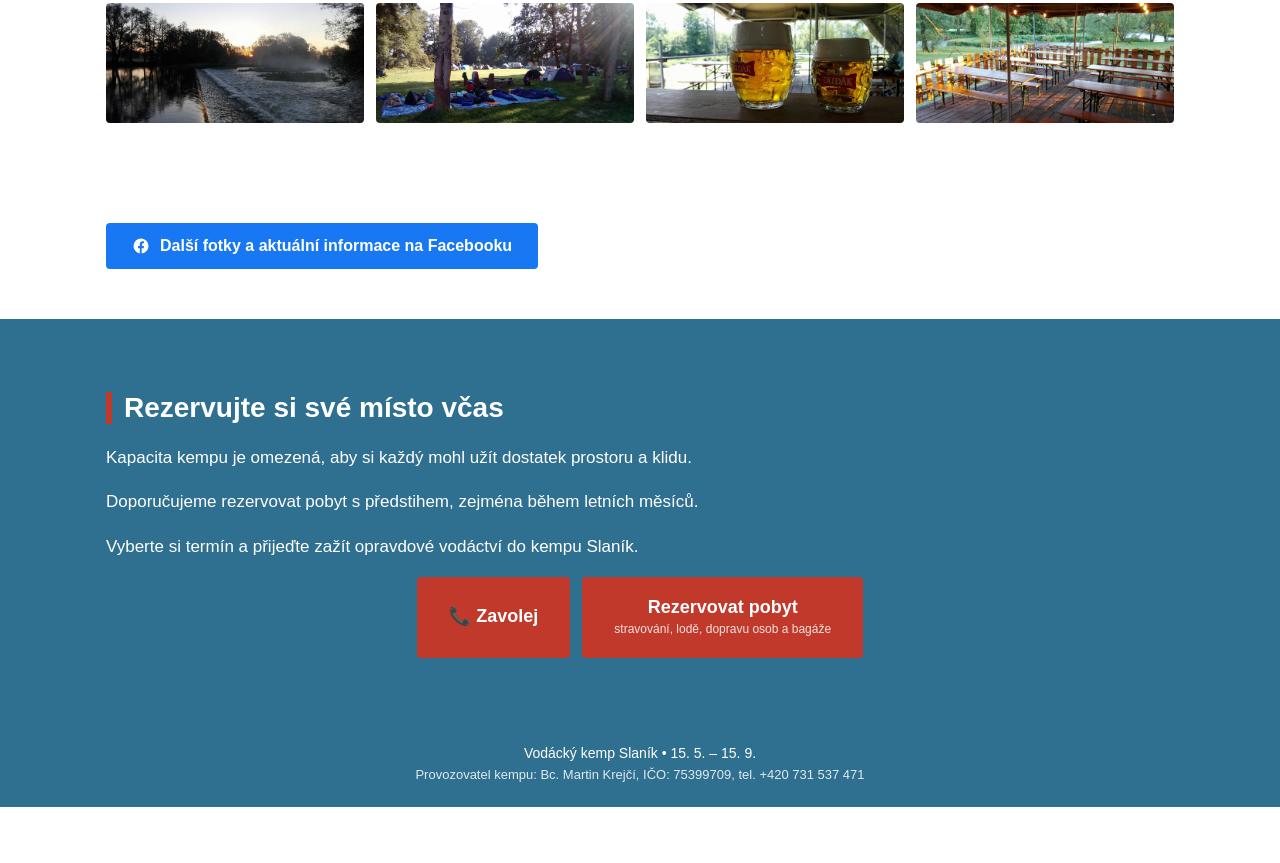
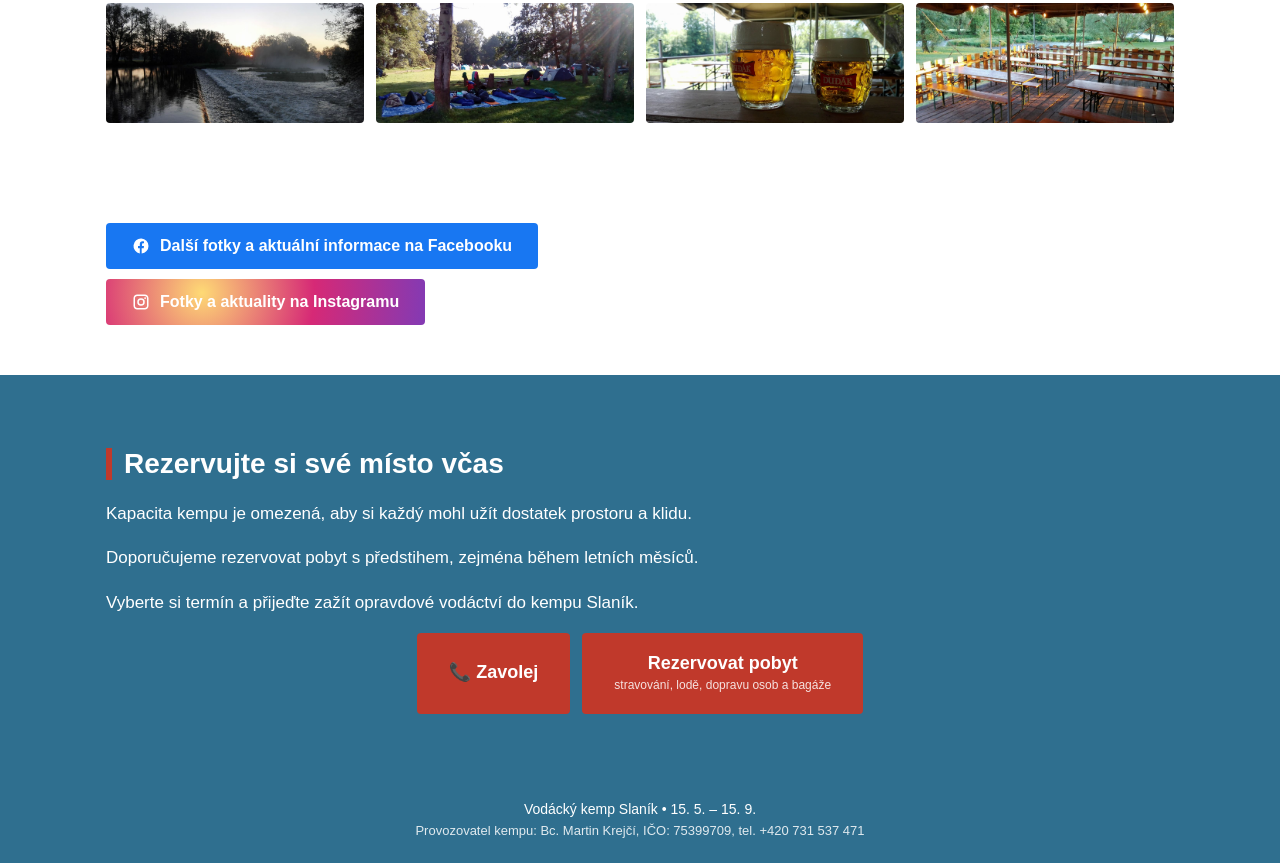
Before and after one commit to martin38716-wq/vodacky-kemp, a website: page index.html in a window 1280 px wide. Shown: the part 2415-3278 px from the top of the page. Before the commit the page ends 3222 px from the top, so only its background shows below. Drawn offline with Linux system fonts and the light colour scheme.

Commit message:
feat: add Instagram link next to Facebook

```diff
--- a/index.html
+++ b/index.html
@@ -612,8 +612,18 @@ flex-shrink:0;
       </svg>
       <span data-i18n="gallery_fb">Další fotky a aktuální informace na Facebooku</span>
     </a>
+
+    <div style="height:10px"></div>
+
+    <a href="https://www.instagram.com/vodacky_kemp_slanik?igsh=MW56a3B5a3JxY3N5dg%3D%3D&utm_source=qr" target="_blank" class="fb-btn" style="background: radial-gradient(circle at 30% 30%, #feda75, #d62976, #833ab4);">
+      <svg viewBox="0 0 24 24">
+        <path d="M7 2C4.2 2 2 4.2 2 7v10c0 2.8 2.2 5 5 5h10c2.8 0 5-2.2 5-5V7c0-2.8-2.2-5-5-5H7zm0 2h10c1.7 0 3 1.3 3 3v10c0 1.7-1.3 3-3 3H7c-1.7 0-3-1.3-3-3V7c0-1.7 1.3-3 3-3zm10.5 1.5a1.25 1.25 0 100 2.5 1.25 1.25 0 000-2.5zM12 7a5 5 0 100 10 5 5 0 000-10zm0 2a3 3 0 110 6 3 3 0 010-6z"/>
+      </svg>
+      <span>Fotky a aktuality na Instagramu</span>
+    </a>
   </div>
 </section>
+
 
 <section class="section dark" id="rezervace">
     <div class="container">
```
